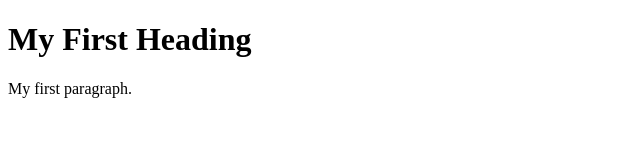
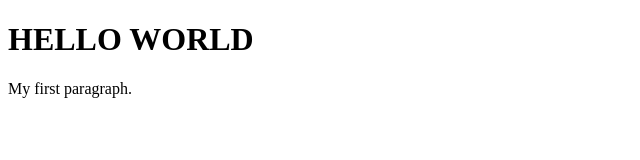
Before and after one commit to sokhnacoumba/cosmetique, a plain HTML site: page views/index.html in a window 1280 px wide. Shown: the whole page, without its empty margins (0-640 px from the left). Drawn offline with Linux system fonts and the light colour scheme.

Commit message:
modification du titre

```diff
--- a/views/index.html
+++ b/views/index.html
@@ -2,7 +2,7 @@
 <html>
 <body>
 
-<h1>My First Heading</h1>
+<h1>HELLO WORLD</h1>
 
 <p>My first paragraph.</p>
 
```
